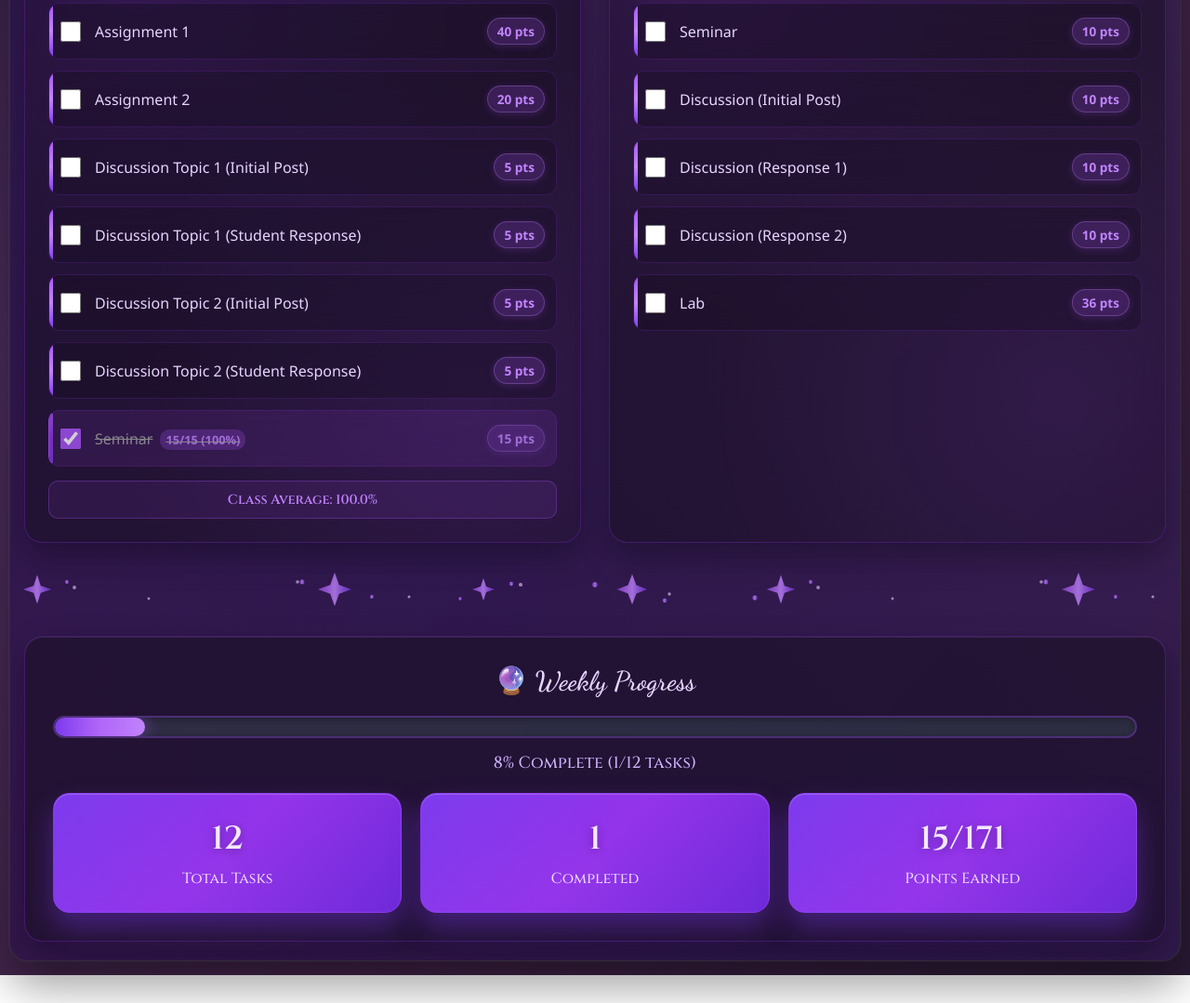
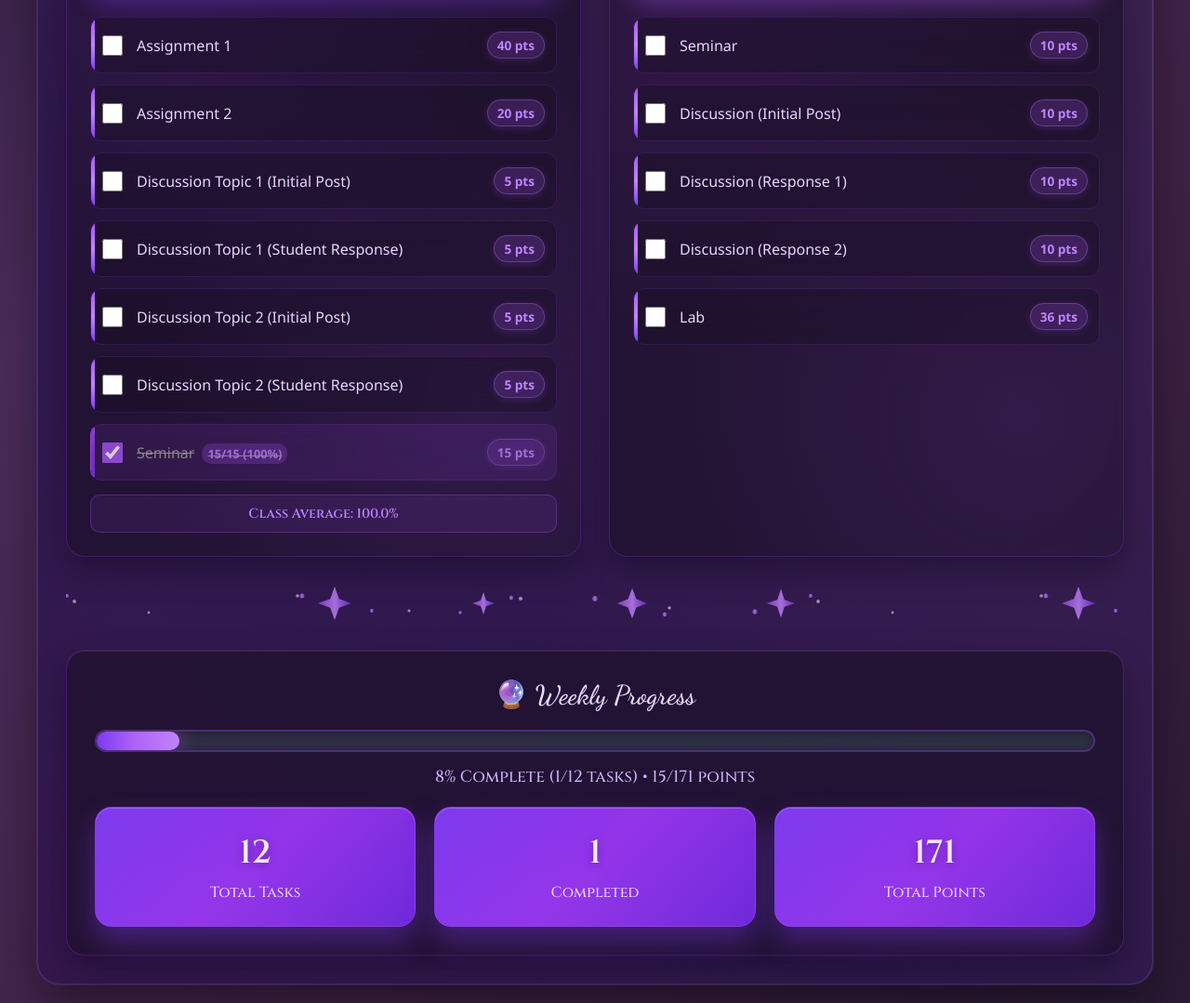
Before and after one commit to maidenmoc/purdue-task-tracker, a plain HTML site: page index.html in a window 1280 px wide. Shown: the part 457-1536 px from the top of the page at 93% size. Before the commit the page ends 1506 px from the top, so only its background shows below. Drawn offline with Linux system fonts and the light colour scheme.

Commit message:
Update index.html

```diff
--- a/index.html
+++ b/index.html
@@ -18,17 +18,15 @@
             margin: 0;
             padding: 0;
             box-sizing: border-box;
-            max-width: 100%;
         }
 
         body {
             font-family: 'Segoe UI', Tahoma, Geneva, Verdana, sans-serif;
             background: linear-gradient(135deg, #2d1b3d 0%, #4a2c5a 30%, #3e2144 70%, #2a1a35 100%);
             min-height: 100vh;
-            padding: 15px 10px;
+            padding: 20px;
             position: relative;
             overflow-x: hidden;
-            width: 100vw;
         }
 
         body::before {
@@ -47,12 +45,11 @@
         }
 
         .container {
-            max-width: 100%;
-            width: 100%;
-            margin: 0;
+            max-width: 1200px;
+            margin: 0 auto;
             background: rgba(25, 15, 35, 0.9);
-            border-radius: 20px;
-            padding: 20px 15px;
+            border-radius: 25px;
+            padding: 30px;
             box-shadow:
                 0 25px 50px rgba(0, 0, 0, 0.4),
                 inset 0 1px 0 rgba(255, 255, 255, 0.1),
@@ -61,7 +58,6 @@
             border: 1px solid rgba(255, 255, 255, 0.1);
             position: relative;
             z-index: 2;
-            overflow-x: hidden;
         }
 
         .container::before {
@@ -579,8 +575,8 @@
             }
 
             .container {
-                padding: 15px 10px;
-                border-radius: 15px;
+                padding: 20px;
+                margin: 10px;
             }
 
             .header {
@@ -670,7 +666,7 @@
                 </div>
                 <div class="stat-card">
                     <div class="stat-number" id="totalPoints">0</div>
-                    <div class="stat-label">Points Earned</div>
+                    <div class="stat-label">Total Points</div>
                 </div>
             </div>
         </div>
@@ -1040,11 +1036,11 @@
 
             document.getElementById('progressBar').style.width = progressPercentage + '%';
             document.getElementById('progressText').textContent =
-                `${Math.round(progressPercentage)}% Complete (${completedTasks}/${totalTasks} tasks)`;
+                `${Math.round(progressPercentage)}% Complete (${completedTasks}/${totalTasks} tasks) • ${earnedPoints}/${totalPoints} points`;
 
             document.getElementById('totalTasks').textContent = totalTasks;
             document.getElementById('completedTasks').textContent = completedTasks;
-            document.getElementById('totalPoints').textContent = `${earnedPoints}/${totalPoints}`;
+            document.getElementById('totalPoints').textContent = totalPoints;
         }
 
         // Initialize the page
```
